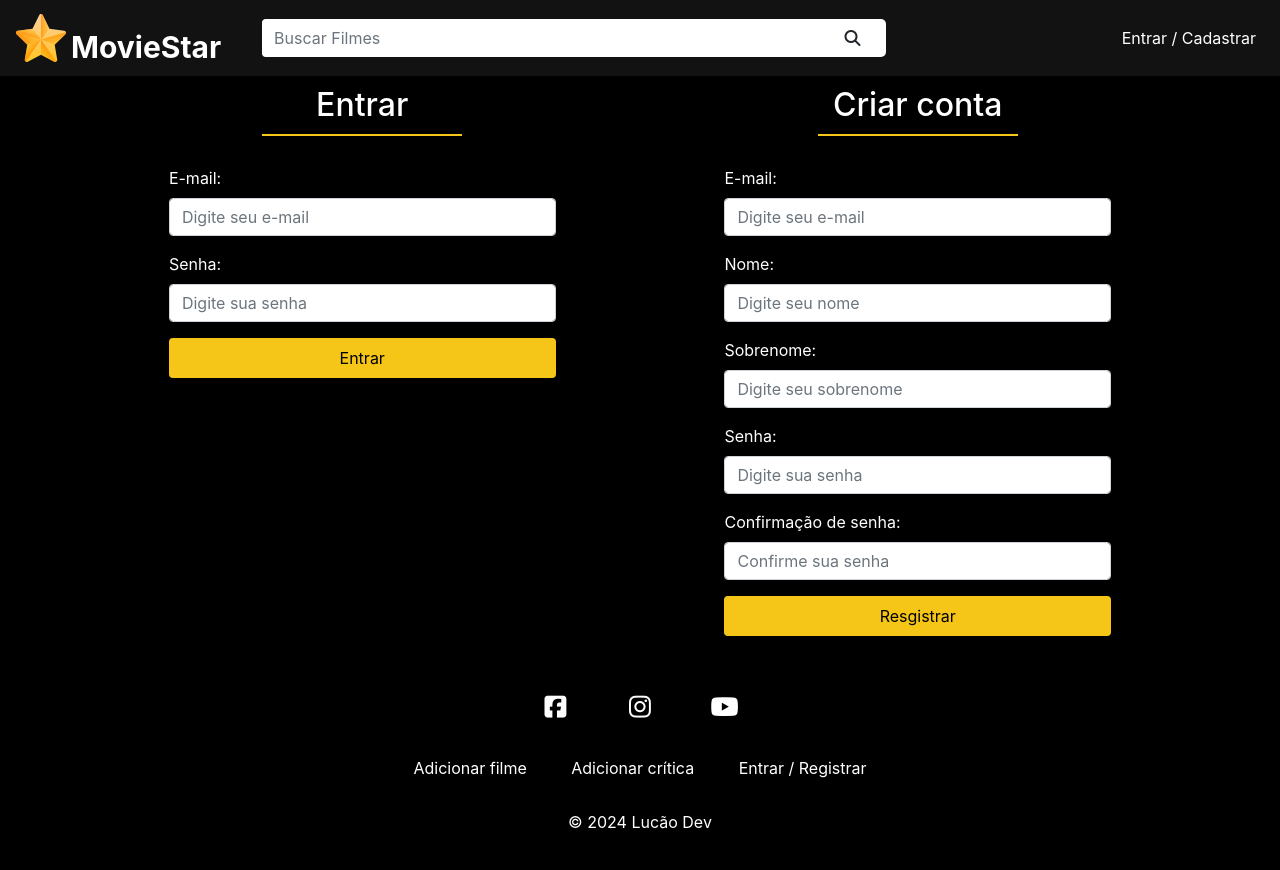
After one commit to LucasAraujo019/MovieStar, a PHP site: page /auth.php in a window 1280 px wide. The commit adds this page. Run offline with PHP 8.4, Linux system fonts and the light colour scheme.

Commit message:
Página de autenticação

```diff
--- /dev/null
+++ b/auth.php
@@ -0,0 +1,57 @@
+<?php
+    require_once("templates/header.php");
+?>
+
+   <div id="main-container" class="container-fluid">
+        <div class="col-md-12">
+           <div class="row" id="auth-row">
+                <div class="col-md-4" id="login-container">
+                    <h2>Entrar</h2>
+                    <form action="" method="POST">
+                    <input type="hidden" name="type" value="login">
+                        <div class="form-group">
+                            <label for="email">E-mail:</label>
+                            <input type="email" class="form-control" id="email" name="email" placeholder="Digite seu e-mail">
+                        </div>
+                        <div class="form-group">
+                            <label for="password">Senha:</label>
+                            <input type="password" class="form-control" id="password" name="password" placeholder="Digite sua senha">
+                        </div>
+                        <input type="submit" class="btn card-btn" value="Entrar">
+                    </form>
+                </div>
+                <div class="col-md-4" id="register-container">
+                    <h2>Criar conta</h2>
+                    <form action="" method="POST">
+                        <input type="hidden" name="type" value="register">
+                        <div class="form-group">
+                            <label for="email">E-mail:</label>
+                            <input type="email" class="form-control" id="email" name="email" placeholder="Digite seu e-mail">
+                        </div>
+                        <div class="form-group">
+                            <label for="name">Nome:</label>
+                            <input type="text" class="form-control" id="name" name="name" placeholder="Digite seu nome">
+                        </div>
+                        <div class="form-group">
+                            <label for="lastname">Sobrenome:</label>
+                            <input type="text" class="form-control" id="lastname" name="lastname" placeholder="Digite seu sobrenome">
+                        </div>
+                        <div class="form-group">
+                            <label for="password">Senha:</label>
+                            <input type="password" class="form-control" id="password" name="password" placeholder="Digite sua senha">
+                        </div>
+                        <div class="form-group">
+                            <label for="confirmpassword">Confirmação de senha:</label>
+                            <input type="password" class="form-control" id="confirmpassword" name="confirmpassword" placeholder="Confirme sua senha">
+                        </div>
+                        <input type="submit" class="btn card-btn" value="Resgistrar">
+                    </form>
+                </div>
+           </div>
+        </div>
+    </div>
+
+
+<?php
+    require_once("templates/footer.php");
+?>
--- a/css/style.css
+++ b/css/style.css
@@ -1,3 +1,173 @@
-body {
-    background-color: #CCC;
+/* Navbar */
+.navbar-brand {
+    position: relative;
 }
+
+#logo {
+    width: 50px;
+}
+
+#moviestar-title {
+    color: #FFF;
+    position: absolute;
+    bottom: -2px;
+    font-size: 30px;
+    left: 55px;
+    font-weight: bold;
+}
+
+#main-navbar {
+    background-color: #121212;
+}
+
+#search-form {
+    margin: 0 auto;
+    background-color: #FFF;
+    border-radius: 5px;
+    width: 50%;
+    margin-left: 180px;
+    display: flex;
+}
+
+#search-form .form-control {
+    border: none;
+    width: 90%;
+    box-shadow: none;
+}
+
+#navbar {
+    min-width: 30%;
+}
+
+.navbar-nav {
+    justify-content: flex-end;
+    width: 100%;
+}
+
+.navbar-nav .nav-item .nav-link {
+    color: #FFF;
+    transition: .5s;
+}
+.navbar-nav .nav-item .nav-link:hover {
+    color: #999;
+}
+
+.bold {
+    font-weight: bold;
+}
+
+.msg-container{
+    background-color: #000;
+    padding: 15px;
+
+}
+
+.msg{
+    width: 60%;
+    margin: 0 auto;
+    padding: 10px;
+    border: solid 1px #000;
+    text-align: center;
+}
+
+.msg.error{
+    color: #842029;
+    background-color: #F8D7DA;
+    border-color: #F5C2C7;
+}
+
+.msg.success{
+    color: #0F5132;
+    background-color: #D1E7DD;
+    border-color: #BADBCC;
+}
+
+/* Home */
+#main-container{
+    background-color: #000;
+    color: #FFF;
+    min-height: 65vh;
+}
+
+/* Login / Register */
+#auth-row {
+    justify-content: space-evenly;
+}
+
+#login-container h2,
+#register-container h2{
+    text-align: center;
+    border-bottom: 2px solid #F5C518;
+    width: 200px;
+    margin: 0 auto;
+    padding: 10px;
+}
+
+#login-container form,
+#register-container form{
+    max-width: 400px;
+    margin: 30px auto;
+}
+
+.card-btn {
+    color: #000;
+    background-color: #F5C518;
+    border: 2px solid #F5C518;
+    width: 100%;
+}
+
+.card-btn:hover{
+    background-color: transparent;
+    color: #F5C518;
+    border-color: #F5C518;
+}
+
+
+/* Footer */
+#footer {
+    background-color: #000;
+    color: #fff;
+    text-align: center;
+    margin: 0;
+    padding: 20px;
+}
+
+#social-container ul,
+#footer-links-container ul {
+    list-style-type: none;
+    padding: 0;
+}
+
+#social-container li,
+#footer-links-container li {
+    display: inline-block;
+    margin: 0 20px;
+}
+
+#social-container li {
+    height: 40px;
+    width: 40px;
+    border-radius: 100%;
+    transition: .5s;
+    line-height: 3;
+}
+
+#social-container li:hover{
+    background-color: #333;
+}
+
+#social-container a,
+#footer-links-container a {
+    color: #FFF;
+    transition: .5s;
+    text-decoration: none;
+}
+
+#social-container li i{
+    font-size: 25px;
+
+}
+
+#footer-links-container{
+    margin: 30px 0;
+}
--- /dev/null
+++ b/templates/footer.php
@@ -0,0 +1,31 @@
+
+<footer id="footer">
+        <div id="social-container">
+            <ul>
+                <li>
+                    <a href="#"> <i class="fab fa-facebook-square"></i></a>
+                </li>
+                <li>
+                    <a href="#"> <i class="fab fa-instagram"></i></a>
+                </li>
+                <li>
+                    <a href="#"> <i class="fab fa-youtube"></i></a>
+                </li>
+            </ul>
+        </div>
+        <div id="footer-links-container">
+            <ul>
+                <li><a href="#">Adicionar filme</a></li>
+                <li><a href="#">Adicionar crítica</a></li>
+                <li><a href="#">Entrar / Registrar</a></li>
+            </ul>
+        </div>
+        <p>&copy; 2024 Lucão Dev</p>
+    </footer>
+    <!-- Bootstrap JS-->
+    <script src="https://cdnjs.cloudflare.com/ajax/libs/jquery/3.5.1/jquery.min.js" integrity="sha512-bLT0Qm9VnAYZDflyKcBaQ2gg0hSYNQrJ8RilYldYQ1FxQYoCLtUjuuRuZo+fjqhx/qtq/1itJ0C2ejDxltZVFg==" crossorigin="anonymous" referrerpolicy="no-referrer"></script>
+    <script src="https://cdnjs.cloudflare.com/ajax/libs/twitter-bootstrap/4.5.3/js/bootstrap.js" integrity="sha512-KCgUnRzizZDFYoNEYmnqlo0PRE6rQkek9dE/oyIiCExStQ72O7GwIFfmPdkzk4OvZ/sbHKSLVeR4Gl3s7s679g==" crossorigin="anonymous" referrerpolicy="no-referrer"></script>
+
+
+    </body>
+    </html>
--- /dev/null
+++ b/templates/header.php
@@ -0,0 +1,51 @@
+<?php
+    require_once("globals.php");
+    require_once("db.php");
+
+    $flassMessage = [];
+?>
+
+<!DOCTYPE html>
+<html lang="en">
+<head>
+    <meta charset="UTF-8">
+    <meta name="viewport" content="width=device-width, initial-scale=1.0">
+    <title>MovieStar</title>
+    <link rel="short icon" href="<?= $BASE_URL ?>img/moviestar.ico" />
+    <!-- Bootstrap -->
+    <link rel="stylesheet" href="https://cdnjs.cloudflare.com/ajax/libs/twitter-bootstrap/4.5.3/css/bootstrap.css" integrity="sha512-drnvWxqfgcU6sLzAJttJv7LKdjWn0nxWCSbEAtxJ/YYaZMyoNLovG7lPqZRdhgL1gAUfa+V7tbin8y+2llC1cw==" crossorigin="anonymous" referrerpolicy="no-referrer" />
+     <!-- Font Awsome -->
+    <link rel="stylesheet" href="https://cdnjs.cloudflare.com/ajax/libs/font-awesome/6.5.1/css/all.min.css" integrity="sha512-DTOQO9RWCH3ppGqcWaEA1BIZOC6xxalwEsw9c2QQeAIftl+Vegovlnee1c9QX4TctnWMn13TZye+giMm8e2LwA==" crossorigin="anonymous" referrerpolicy="no-referrer" />
+    <!-- CSS do projeto -->
+    <link rel="stylesheet" href="<?= $BASE_URL ?>css/style.css">
+</head>
+<body>
+<header>
+        <nav id="main-navbar" class="navbar navbar-expand-lg">
+            <a href="<?= $BASE_URL ?>" class="navbar-brand">
+                <img src="<?= $BASE_URL ?>img/logo.svg" alt="MovieStar" id="logo">
+                <span id="moviestar-title">MovieStar</span>
+            </a>
+            <button class="navbar-toggler" type="button" data-toggle="collapse" data-target="#navbar" aria-controls="navbar" aria-expanded="false" aria-label="Toogle navigation">
+                <i class="fas fa-bars"></i>
+            </button>
+            <form action="" method="GET" id="search-form" class="form-inline my-2 my-lg-0">
+                <input type="text" name="q" id="search" class="form-control mr-sm-2" type="search" placeholder="Buscar Filmes" aria-label="Search">
+                <button class="btn my-2 my-sm-0" type="submit">
+                    <i class="fas fa-search"></i>
+                </button>
+            </form>
+            <div class="collapse navbar-collapse" id="navbar">
+                <ul class="navbar-nav">
+                    <li class="nav-item">
+                        <a href="<?= $BASE_URL ?>auth.php" class="nav-link">Entrar / Cadastrar</a>
+                    </li>
+                </ul>
+            </div>
+        </nav>
+    </header>
+    <?php if(!empty($flassMessage["msg"])):?>
+        <div class="msg-container">
+        <p class="msg <?= $flassMessage["type"] ?>"><?= $flassMessage["msg"] ?></p>
+    </div>
+    <?php endif;?>
```
Also changed, not shown: index.php (+7 -28 lines).
